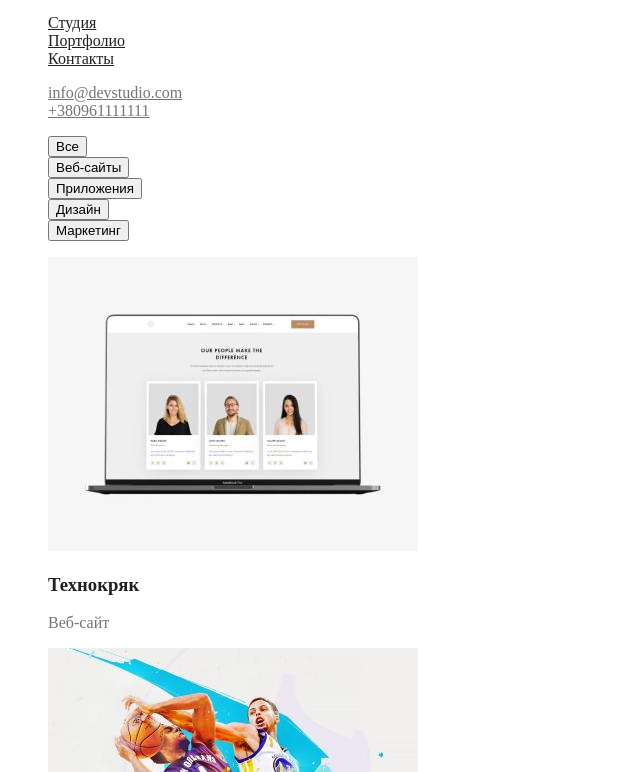
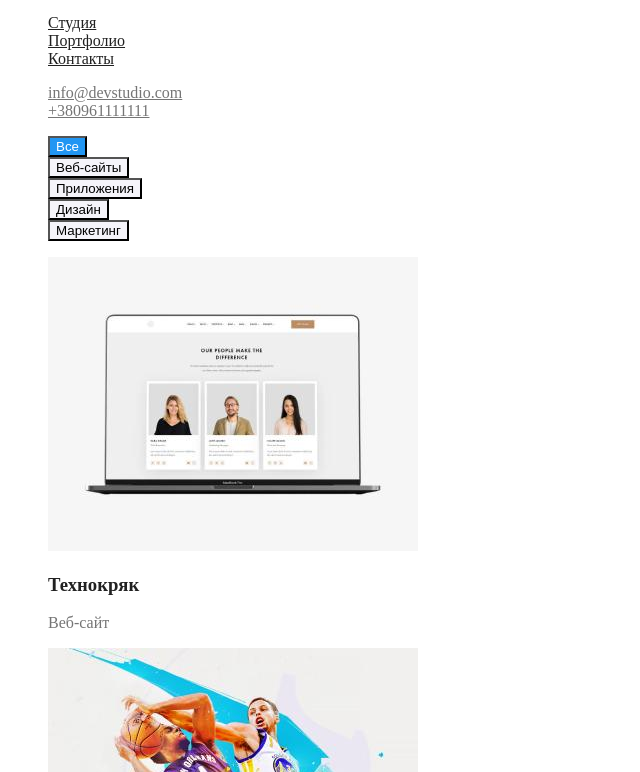
Before and after one commit to IgorFish/goit-markup-hw-02, a plain HTML site: page portfolio.html in a window 1280 px wide. Both pictures are taken after a click on the button "Все". Shown: the part 28-800 px from the top of the page, without its empty margins (0-640 px from the left). Drawn offline with Linux system fonts and the light colour scheme.

Commit message:
кнопочное мучение
кнопочное мучение

```diff
--- a/css/styles.css
+++ b/css/styles.css
@@ -2,6 +2,8 @@
   --primary-text-color: #757575;
   --title-text-color: #212121;
   --accent-color: #2196f3;
+  --button-text-color: #000000;
+  --primari-bg-color: #ffffff;
 }
 body {
   background-color: #ffffff;
@@ -51,6 +53,20 @@ body {
 .section .project {
   color: var(--title-text-color);
 }
+/* button */
+.hero .button {
+  color: var(--primari-bg-color);
+  background-color: var(--accent-color);
+}
+.button {
+  background-color: #f5f4fa;
+}
+.button:hover,
+.button:focus {
+  color: var(--primari-bg-color);
+  background-color: var(--accent-color);
+}
+
 /* основной цвет background: #212121; */
 /* вторичный #757575; */
 /* акцент #2196F3 */
--- a/portfolio.html
+++ b/portfolio.html
@@ -32,11 +32,11 @@
       <section>
         <h2 hidden>набор фильтров</h2>
         <ul class="list">
-          <li><button type="button">Все</button></li>
-          <li><button type="button">Веб-сайты</button></li>
-          <li><button type="button">Приложения</button></li>
-          <li><button type="button">Дизайн</button></li>
-          <li><button type="button">Маркетинг</button></li>
+          <li><button type="button" class="button">Все</button></li>
+          <li><button type="button" class="button">Веб-сайты</button></li>
+          <li><button type="button" class="button">Приложения</button></li>
+          <li><button type="button" class="button">Дизайн</button></li>
+          <li><button type="button" class="button">Маркетинг</button></li>
         </ul>
       </section>
 
```
Also changed, not shown: index.html (+1 -1 lines).
